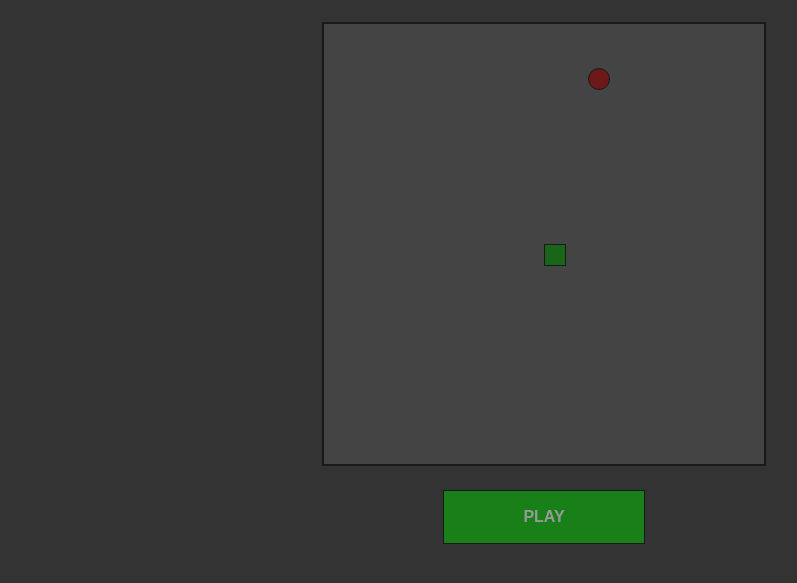
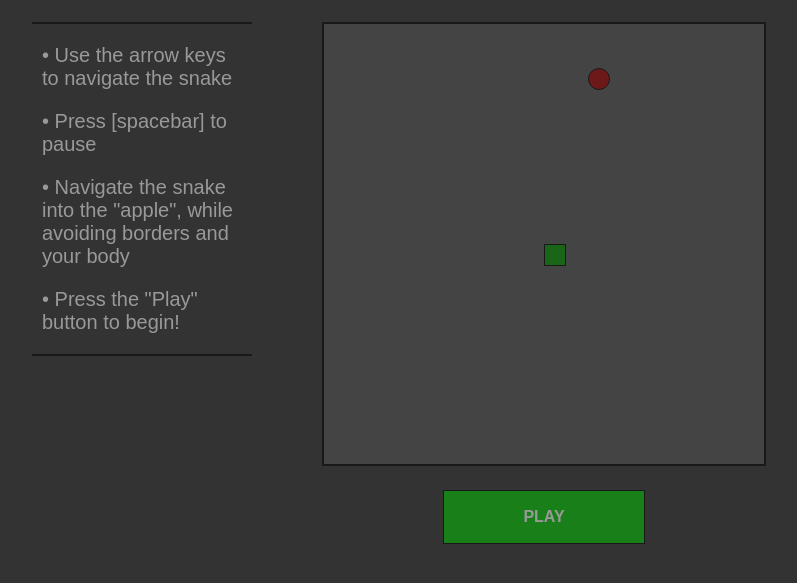
Before and after one commit to lucasprograms/SNAKE, a plain HTML site: page index.html in a window 1280 px wide. Shown: the part 119-702 px from the top of the page, without its empty margins (96-893 px from the left). Drawn offline with Linux system fonts and the light colour scheme.

Commit message:
add instructions

```diff
--- a/app/snake.js
+++ b/app/snake.js
@@ -12,6 +12,7 @@
     this.segments = [middle];
 
     this.board = board;
+    this.turnng = false;
   };
 
   Snake.prototype.move = function () {
@@ -24,12 +25,14 @@
       Snake.DIRS[this.currentDir][1];
 
     this.segments.unshift(this.segments.pop());
+    this.turning = false;
 
     return([firstSeg, lastSeg]);
+
   };
 
   Snake.prototype.turn = function (dir) {
-    if (this.segments.length > 1 &&
+    if (this.turning || this.segments.length > 1 &&
           ((this.currentDir === "N" && dir === "S") ||
            (this.currentDir === "E" && dir === "W") ||
            (this.currentDir === "S" && dir === "N") ||
@@ -39,6 +42,7 @@
 
         } else {
           this.currentDir = dir;
+          this.turning = true;
         }
   };
 
--- a/css/styles.css
+++ b/css/styles.css
@@ -120,3 +120,20 @@ li {
   font-size: 60px;
   color: #fff;
 }
+
+.instructions {
+  position: absolute;
+  margin: 0 10%;
+
+  color: #fff;
+}
+
+.instructions div {
+  position: static;
+  display: block;
+  margin: 20px 10px;
+  width: 200px;
+  clear: both;
+  text-align: left;
+  font-size: 20px;
+}
--- a/index.html
+++ b/index.html
@@ -19,6 +19,13 @@
   <div class="title">
     SNAKE
   </div>
+  <ul class="instructions group">
+    <div>• Use the arrow keys to navigate the snake</div>
+    <div>• Press [spacebar] to pause</div>
+    <div>• Navigate the snake into the "apple", while avoiding borders and your body</div>
+    <div>• Press the "Play" button to begin!</div>
+
+  </ul>
   <div class="grid group"></div>
   <div class="play-game">PLAY</div>
   <div class="modal">
```
